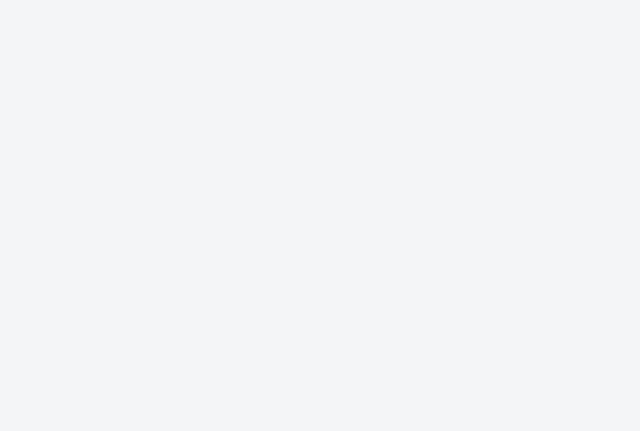
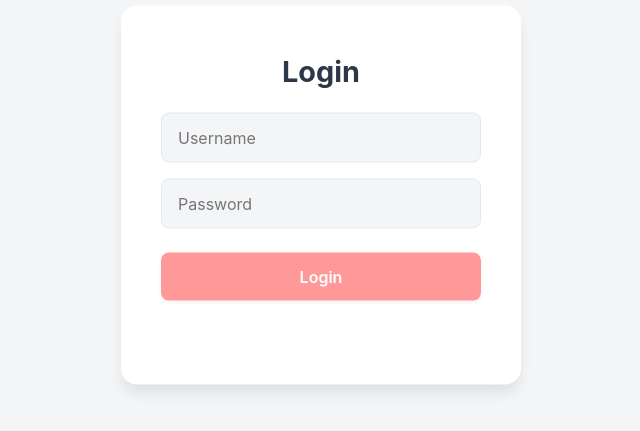
Before and after one commit to hsmat/LusoAlertaFrontend, a React (Vite) app: page / in a window 1280 px wide. Before the commit this address had no page. Shown: the part 205-636 px from the top of the page, without its empty margins (319-959 px from the left). Built offline with nearby package versions, Linux system fonts and the light colour scheme.

Commit message:
mudar /login para / correcao de 1 erro

```diff
--- a/src/App.jsx
+++ b/src/App.jsx
@@ -8,7 +8,7 @@
     return (
         <BrowserRouter>
             <Routes>
-                <Route path="/login" element={<LoginForm />} />
+                <Route path="/" element={<LoginForm />} />
                 <Route path="/dashboard" element={<Dashboard />} />
             </Routes>
         </BrowserRouter>
--- a/src/LoginForm.jsx
+++ b/src/LoginForm.jsx
@@ -1,5 +1,5 @@
 import { useState } from "react";
-import { useNavigate } from "react-router-dom";
+import { useNavigate, Navigate } from "react-router-dom";
 import './Login.css';
 
 export default function Login() {
```
